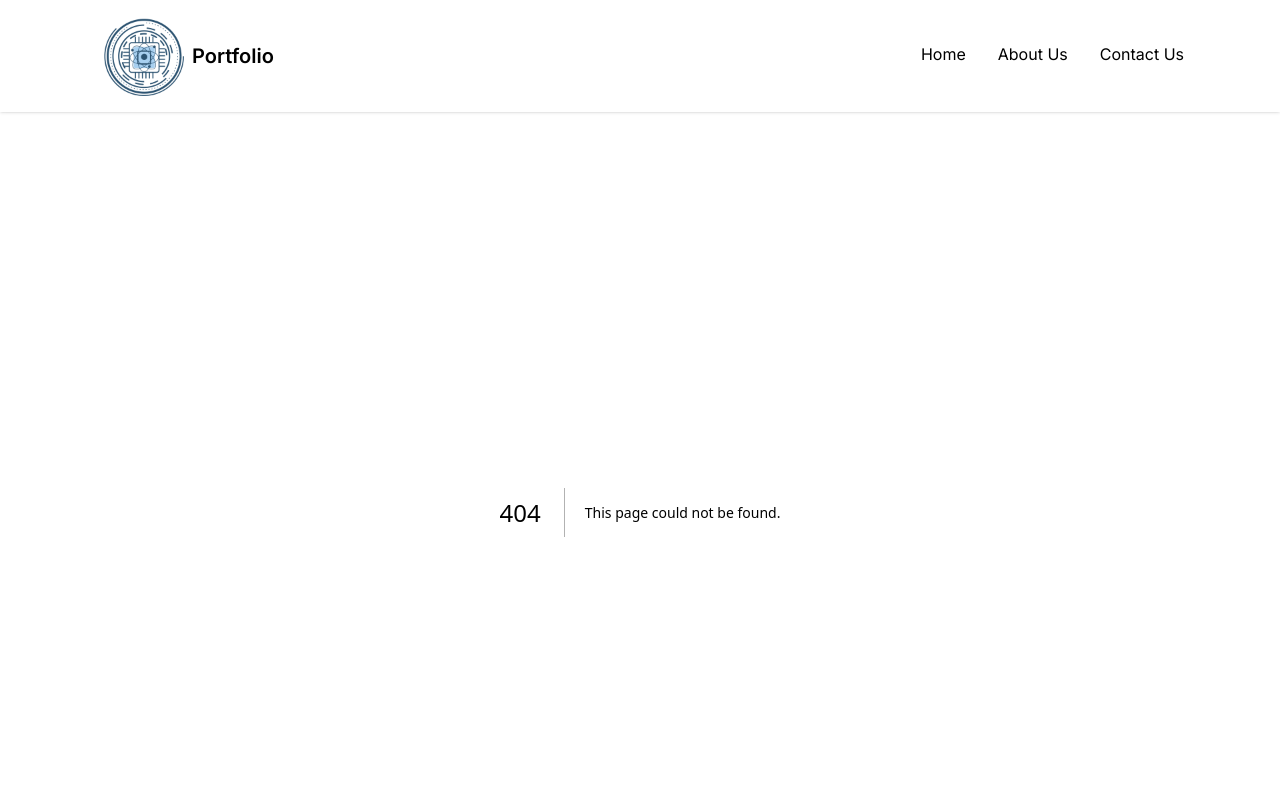
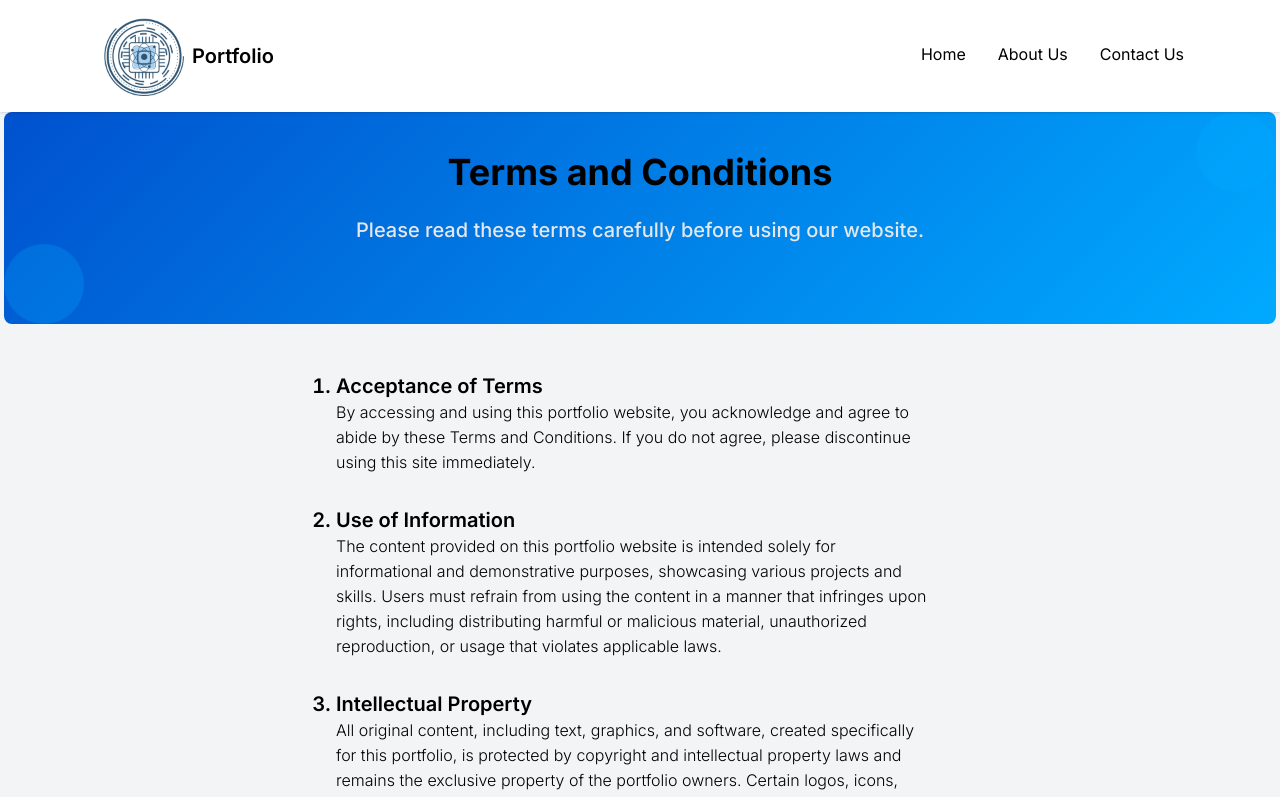
Before and after one commit to DeonnLansangan/portfolio-website, a Next.js app: page /terms in a window 1280 px wide. Before the commit this address had no page. Shown: the top 797 px of the page. Built offline with nearby package versions, Linux system fonts and the light colour scheme.

Commit message:
add terms and conditions and privacy policy

```diff
--- a/src/app/contact/page.tsx
+++ b/src/app/contact/page.tsx
@@ -1,6 +1,4 @@
 import Hero from "@/components/sections/hero";
-
-import ContactForm from "@/components/sections/contactForm";
 import Members from "@/components/sections/members";
 
 export default function Contact() {
--- /dev/null
+++ b/src/app/privacyPolicy/page.tsx
@@ -0,0 +1,41 @@
+import Hero from "@/components/sections/hero";
+import List from "@/components/ui/list";
+
+export default function PrivacyPolicy() {
+  const policy = [
+    {
+      head: "Information Collection",
+      paragraph:
+        "We only collect personal information when you voluntarily provide it through our contact forms. This includes your name, email address, and any message you send. Your data is used solely to respond to your inquiries.",
+    },
+    {
+      head: "Data Usage",
+      paragraph:
+        "Collected information is utilized exclusively to communicate with you and respond to your inquiries. Your personal data will not be sold, rented, or disclosed to third parties unless required by law or explicitly authorized by you.",
+    },
+    {
+      head: "Data Security",
+      paragraph:
+        "Industry-standard measures, including encryption and secure server practices, are employed to safeguard your personal data. Despite these measures, absolute security cannot be guaranteed due to the inherent risks of internet transmissions.",
+    },
+    {
+      head: "Changes to This Privacy Policy",
+      paragraph:
+        "This Privacy Policy may be updated periodically. Updates will be clearly communicated by posting the revised policy. Continued usage of this portfolio website indicates acceptance of these changes.",
+    },
+    {
+      head: "Contact Us",
+      paragraph:
+        "If you have questions or concerns regarding this Privacy Policy or your personal data, please reach out through the provided contact forms.",
+    },
+  ];
+  return (
+    <div className="bg-gray-100">
+      <Hero
+        header="Privacy Policy"
+        subheader="Your privacy is important, and this policy outlines how your data is managed within this portfolio website."
+      />
+      <List listItems={policy} />
+    </div>
+  );
+}
--- /dev/null
+++ b/src/app/terms/page.tsx
@@ -0,0 +1,61 @@
+import Hero from "@/components/sections/hero";
+import List from "@/components/ui/list";
+
+export default function TermsConditions() {
+  const terms = [
+    {
+      head: "Acceptance of Terms",
+      paragraph:
+        "By accessing and using this portfolio website, you acknowledge and agree to abide by these Terms and Conditions. If you do not agree, please discontinue using this site immediately.",
+    },
+    {
+      head: "Use of Information",
+      paragraph:
+        "The content provided on this portfolio website is intended solely for informational and demonstrative purposes, showcasing various projects and skills. Users must refrain from using the content in a manner that infringes upon rights, including distributing harmful or malicious material, unauthorized reproduction, or usage that violates applicable laws.",
+    },
+    {
+      head: "Intellectual Property",
+      paragraph:
+        "All original content, including text, graphics, and software, created specifically for this portfolio, is protected by copyright and intellectual property laws and remains the exclusive property of the portfolio owners. Certain logos, icons, images, and graphics displayed on this website may belong to third-party companies and are used solely for illustrative purposes to support portfolio projects. Such third-party content remains the property of its respective owners. Unauthorized use, duplication, reproduction, or distribution of any content from this website or third-party assets is expressly forbidden.",
+    },
+    {
+      head: "User Responsibilities",
+      paragraph:
+        "Visitors agree to use this portfolio website responsibly and lawfully, ensuring they do not engage in activities that may impair or disrupt website functionality or security.",
+    },
+    {
+      head: "Disclaimer of Warranties",
+      paragraph:
+        'Content provided on this portfolio website is presented "as is" without warranties of any kind, whether express or implied. The portfolio owners make no assurances regarding content accuracy, reliability, or suitability for any specific purpose.',
+    },
+    {
+      head: "Limitation of Liability",
+      paragraph:
+        "The portfolio owner is not responsible for any damages, losses, or expenses arising from your use or inability to use this website, including direct, indirect, incidental, consequential, or punitive damages.",
+    },
+    {
+      head: "Changes to the Terms",
+      paragraph:
+        "We reserve the right to update or modify these Terms and Conditions at any time without prior notice. Your continued use of the website after any changes signifies your acceptance of the updated terms.",
+    },
+    {
+      head: "Governing Law",
+      paragraph:
+        "These Terms and Conditions shall be governed by the laws of the jurisdiction in which the portfolio owners reside, and disputes arising will be subject to its exclusive jurisdiction.",
+    },
+    {
+      head: "Contact Us",
+      paragraph:
+        "For inquiries regarding these Terms and Conditions, please reach out through the contact forms provided on this website.",
+    },
+  ];
+  return (
+    <div className="bg-gray-100">
+      <Hero
+        header="Terms and Conditions"
+        subheader="Please read these terms carefully before using our website."
+      />
+      <List listItems={terms} />
+    </div>
+  );
+}
--- a/src/components/cards/memberCard.tsx
+++ b/src/components/cards/memberCard.tsx
@@ -5,14 +5,18 @@ import { Member } from "@/types";
 import { useMemberStore } from "@/store/memberStore";
 import ContactForm from "../sections/contactForm";
 
-export default function MemberCard({
-  showContact = false,
+interface MemberCardProps {
+  showContact: boolean;
+  member: Member;
+  align: "start" | "center";
+}
+
+function ProfileLink({
   member,
-  align = "center",
+  children,
 }: {
-  showContact?: boolean;
   member: Member;
-  align?: "start" | "center";
+  children: React.ReactNode;
 }) {
   const setMember = useMemberStore((state) => state.setMember);
 
@@ -20,30 +24,90 @@ export default function MemberCard({
     setMember(member);
   }
   return (
-    <div
-      className={`flex flex-col justify-between bg-white max-w-80 h-full p-10 rounded-lg hover:-translate-y-2 shadow-xl hover:shadow-2xl transition duration-300`}
-    >
     <Link
       href={`/profile/${member.username}`}
-        className={`cursor-pointer flex flex-col items-center text-center ${align === "start" && "sm:items-start sm:text-left"}`}
+      className={`cursor-pointer h-full`}
       onClick={handleClick}
     >
+      {children}
+    </Link>
+  );
+}
+
+function MemberCardContainer({
+  align = "center",
+  children,
+}: {
+  align?: "start" | "center";
+  children: React.ReactNode;
+}) {
+  return (
+    <div
+      className={`flex flex-col items-center ${align === "start" && "sm:items-start"} bg-white max-w-80 h-full p-10 rounded-lg hover:-translate-y-2 shadow-xl hover:shadow-2xl transition duration-300`}
+    >
+      {children}
+    </div>
+  );
+}
+
+function CardContent({
+  showContact,
+  member,
+  align = "center",
+}: MemberCardProps) {
+  const profilePicture = (
     <ProfilePicture
       name={member.name}
       path={member.profilePicture}
       size="small"
     />
+  );
+  return (
+    <>
+      {showContact ? (
+        <ProfileLink member={member}>{profilePicture}</ProfileLink>
+      ) : (
+        profilePicture
+      )}
+
       <h3
-          className={`mt-4 ${showContact ? "text-sm mb-24" : "text-xl/10"} text-primary font-bold`}
+        className={`mt-4 ${showContact ? "text-sm mb-24" : "text-xl/10"} text-center ${align === "start" && "sm:text-left"} text-primary font-bold`}
       >
         {member.name}
       </h3>
-      </Link>
-      {showContact && (
+    </>
+  );
+}
+
+export default function MemberCard({
+  showContact = false,
+  member,
+  align,
+}: MemberCardProps) {
+  return (
+    <>
+      {showContact ? (
+        <MemberCardContainer align="start">
+          <CardContent
+            showContact={showContact}
+            member={member}
+            align={align}
+          />
           <div className="place-self-end -mt-12 lg:-mt-16">
             <ContactForm member={member} />
           </div>
+        </MemberCardContainer>
+      ) : (
+        <ProfileLink member={member}>
+          <MemberCardContainer>
+            <CardContent
+              showContact={showContact}
+              member={member}
+              align={align}
+            />
+          </MemberCardContainer>
+        </ProfileLink>
       )}
-    </div>
+    </>
   );
 }
--- a/src/components/sections/footer.tsx
+++ b/src/components/sections/footer.tsx
@@ -29,7 +29,7 @@ export default function Footer() {
     {
       title: "Legal",
       items: ["Terms & Conditions", "Privacy Policy"],
-      hrefs: ["/aboutUs", "/contact"],
+      hrefs: ["/terms", "/privacyPolicy"],
     },
   ];
 
--- a/src/components/sections/hero.tsx
+++ b/src/components/sections/hero.tsx
@@ -1,5 +1,5 @@
 import Circle from "../ui/circle";
-import Head from "../ui/head";
+import Title from "../ui/title";
 
 export default function Hero({
   header,
@@ -12,10 +12,10 @@ export default function Hero({
 }) {
   return (
     <section className="bg-linear-135 from-primary to-azure mx-1 rounded-lg pt-8 pb-12 px-2 sm:px-20 lg:px-32 xl:px-80 text-center relative">
-      <Head>{header}</Head>
-      <h3 className="text-gray-200 px-4 text-lg md:text-xl font-medium">
+      <Title>{header}</Title>
+      <p className="text-gray-200 px-4 text-lg md:text-xl font-medium">
         {subheader}
-      </h3>
+      </p>
       <p className="text-white font-light mt-8">{paragraph}</p>
       <Circle position="top-right" />
       <Circle position="bottom-left" />
--- a/src/components/ui/head.tsx
+++ b/src/components/ui/head.tsx
@@ -2,7 +2,7 @@ import { ReactNode } from "react";
 
 export default function Head({ children }: { children: string | ReactNode }) {
   return (
-    <h2 className={`text-4xl/14 px-12 mb-4 font-bold text-center`}>
+    <h2 className={`text-3xl/14 px-12 mb-4 font-bold text-center`}>
       {children}
     </h2>
   );
--- /dev/null
+++ b/src/components/ui/list.tsx
@@ -0,0 +1,19 @@
+interface listItemObject {
+  head: string;
+  paragraph: string;
+}
+
+export default function List({ listItems }: { listItems: listItemObject[] }) {
+  return (
+    <section className="mt-12 md:px-24 lg:px-50 xl:px-80">
+      <ol className="list-decimal pb-12 pl-12 sm:pl-20 md:pl-4">
+        {listItems.map((listItem) => (
+          <div key={listItem.head}>
+            <li className="text-xl font-semibold mt-8">{listItem.head}</li>
+            <p className="pr-8 font-light">{listItem.paragraph}</p>
+          </div>
+        ))}
+      </ol>
+    </section>
+  );
+}
--- /dev/null
+++ b/src/components/ui/title.tsx
@@ -0,0 +1,9 @@
+import { ReactNode } from "react";
+
+export default function Title({ children }: { children: string | ReactNode }) {
+  return (
+    <h1 className={`text-4xl/14 px-12 mb-4 font-bold text-center`}>
+      {children}
+    </h1>
+  );
+}
--- a/src/data/memberList.tsx
+++ b/src/data/memberList.tsx
@@ -40,7 +40,7 @@ export const memberList = [
           "• Developed websites for multiple clients using different frameworks such as React, Express, and Laravel.",
       },
       {
-        title: "Full Stack Developer Intern",
+        title: "Full Stack Developer Intern (OJT)",
         company: "Holy Angel University - Angeles City",
         startDate: new Date("2024-11-20"),
         endDate: new Date("2025-03-19"),
```
Lines whose indentation alone changed are shown as unchanged.
